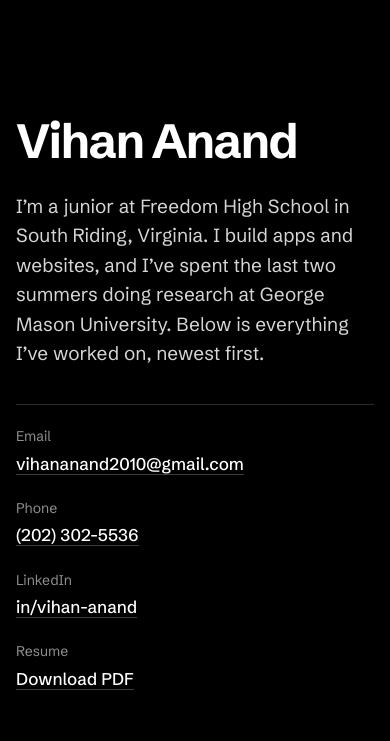
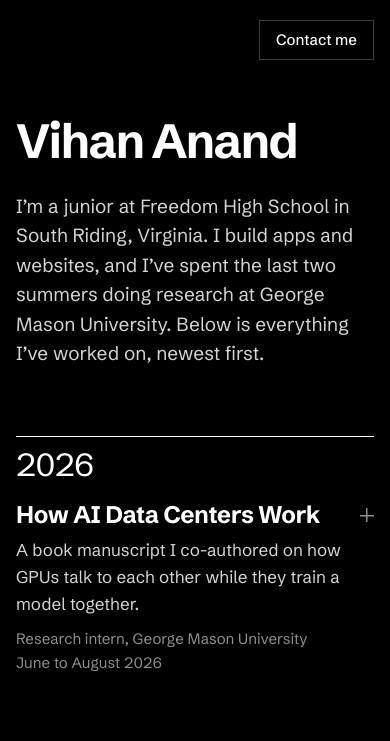
Before and after one commit to vihananand1/vihananand.xyz, a plain HTML site: page index.html in a window 390 px wide. Shown: the top 741 px of the page. Drawn offline with Linux system fonts and the light colour scheme.

Commit message:
Move contact details into a Contact me menu in the top right
Co-Authored-By: Claude Opus 5.5 <noreply@anthropic.com>

```diff
--- a/index.html
+++ b/index.html
@@ -22,7 +22,11 @@
       apps and websites, and I’ve spent the last two summers doing research
       at George Mason University. Below is everything I’ve worked on, newest first.
     </p>
-    <dl class="contact">
+  </header>
+
+  <button type="button" class="contact-toggle" popovertarget="contact">Contact me</button>
+  <div id="contact" class="contact" popover>
+    <dl>
       <div>
         <dt>Email</dt>
         <dd><a href="mailto:vihananand2010@gmail.com">vihananand2010@gmail.com</a></dd>
@@ -40,7 +44,7 @@
         <dd><a href="resume.pdf">Download PDF</a></dd>
       </div>
     </dl>
-  </header>
+  </div>
 
   <main id="work">
 
--- a/styles.css
+++ b/styles.css
@@ -89,16 +89,47 @@ time { font-variant-numeric: tabular-nums; }
   color: var(--soft);
 }
 
-/* Contact: four labeled cells in a row, two by two on phones */
+/* Contact: a button pinned to the top right that opens a small panel */
+
+.contact-toggle {
+  position: fixed;
+  top: 1.25rem;
+  right: var(--gutter);
+  z-index: 10;
+  font: inherit;
+  font-size: 0.9375rem;
+  font-weight: 500;
+  color: var(--white);
+  background: var(--black);
+  border: 1px solid var(--edge);
+  padding: 0.45rem 1rem;
+  cursor: pointer;
+}
+.contact-toggle:hover,
+.contact-toggle[aria-expanded="true"] { border-color: var(--white); }
+
 .contact {
-  display: grid;
-  grid-template-columns: repeat(4, max-content);
-  gap: 1.25rem 3rem;
-  margin: 2.25rem 0 0;
-  padding-top: 1.25rem;
-  border-top: 1px solid var(--rule);
-  max-width: max-content;
+  inset: auto;
+  top: 4.25rem;
+  right: var(--gutter);
+  width: min(100vw - 2 * var(--gutter), 19rem);
+  margin: 0;
+  padding: 0.5rem 1.25rem;
+  background: var(--black);
+  color: var(--white);
+  border: 1px solid var(--edge);
 }
+
+.contact:popover-open { animation: drop 140ms ease-out; }
+
+@keyframes drop {
+  from { opacity: 0; transform: translateY(-0.375rem); }
+}
+
+.contact dl { margin: 0; }
+
+.contact dl > div { padding-block: 0.75rem; }
+.contact dl > div + div { border-top: 1px solid var(--rule); }
 
 .contact dt {
   font-size: 0.875rem;
@@ -108,6 +139,7 @@ time { font-variant-numeric: tabular-nums; }
 .contact dd {
   margin: 0.125rem 0 0;
   font-weight: 500;
+  overflow-wrap: anywhere;
 }
 
 .contact a {
@@ -115,17 +147,6 @@ time { font-variant-numeric: tabular-nums; }
   border-bottom: 1px solid var(--edge);
 }
 .contact a:hover { border-bottom-color: var(--white); }
-
-@media (max-width: 52rem) {
-  .contact {
-    grid-template-columns: repeat(2, minmax(0, max-content));
-    max-width: none;
-  }
-}
-
-@media (max-width: 26rem) {
-  .contact { grid-template-columns: minmax(0, 1fr); }
-}
 
 /* Scrolling still works; the scrollbar itself is hidden */
 html,
@@ -343,5 +364,6 @@ footer p {
 }
 
 @media (prefers-reduced-motion: reduce) {
-  .detail[open] { animation: none; }
+  .detail[open],
+  .contact:popover-open { animation: none; }
 }
```
